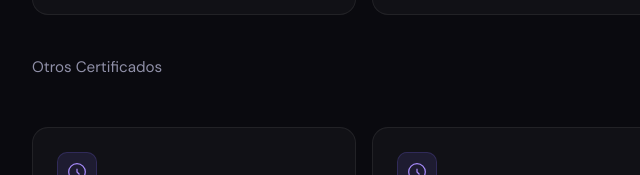
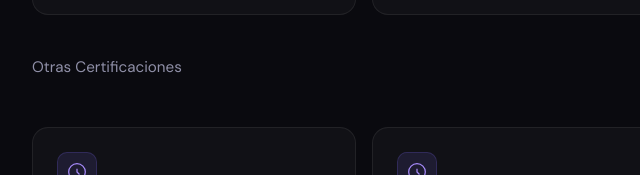
Before and after one commit to sanchezign/Porfolio, a plain HTML site: page index.html in a window 1280 px wide. Shown: the part 6005-6180 px from the top of the page, 106-746 px from the left. Drawn offline with nearby package versions, Linux system fonts and the light colour scheme.

Commit message:
Rename Otros Certificados to Otras Certificaciones

```diff
--- a/index.html
+++ b/index.html
@@ -1216,7 +1216,7 @@
       </div>
 
       <div class="reveal" style="margin-top:2.5rem;">
-        <p style="color:var(--text2); margin-top:0.5rem; font-size:0.95rem;">Otros Certificados</p>
+        <p style="color:var(--text2); margin-top:0.5rem; font-size:0.95rem;">Otras Certificaciones</p>
       </div>
       <div class="certs-grid reveal">
 
```
